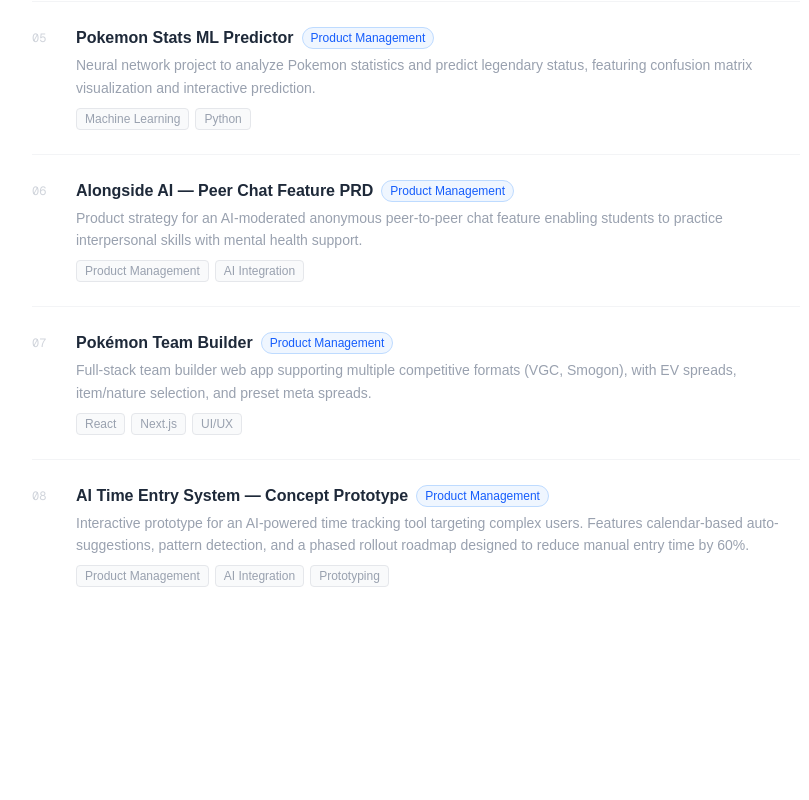
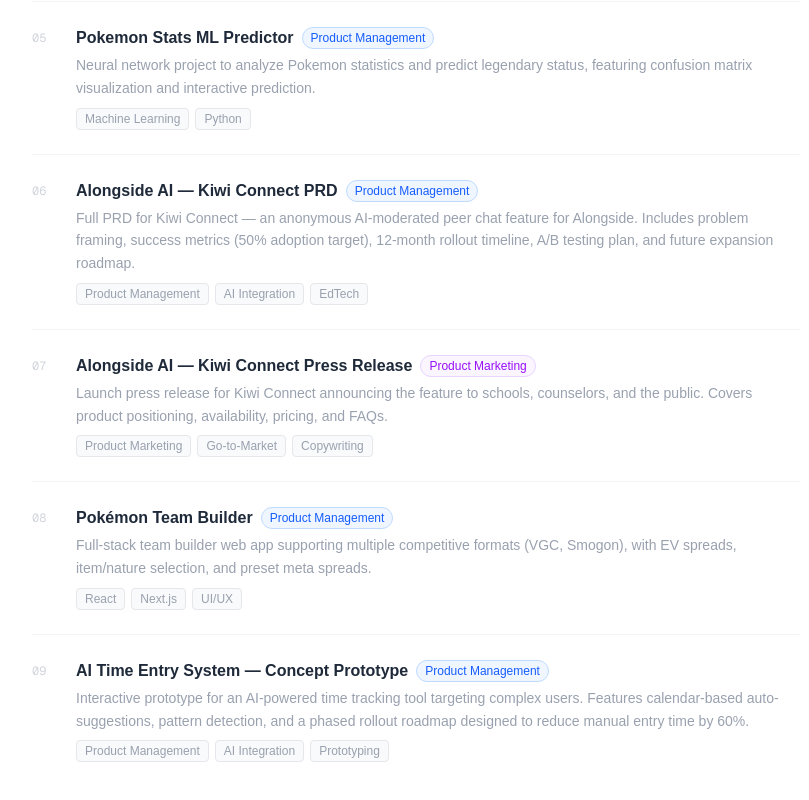
Before and after one commit to etonyao/etonyao.com, a Next.js app: page /projects in a window 1280 px wide. Shown: the part 872-1672 px from the top of the page, without its empty margins (224-1033 px from the left). Before the commit the page ends 1579 px from the top, so only its background shows below. Built offline with nearby package versions, Linux system fonts and the light colour scheme.

Commit message:
Add Alongside Kiwi Connect PRD and press release to projects backlog
Co-Authored-By: Claude Sonnet 4.6 <noreply@anthropic.com>

```diff
--- a/app/page.tsx
+++ b/app/page.tsx
@@ -378,7 +378,8 @@ export default function Home() {
                   'APASA Community Impact Program',
                   'Anthropogenic Climate Change Analysis',
                   'Pokemon Stats ML Predictor',
-                  'Alongside AI — Peer Chat Feature PRD',
+                  'Alongside AI — Kiwi Connect PRD',
+                  'Alongside AI — Kiwi Connect Press Release',
                   'Pokémon Team Builder',
                   'AI Time Entry System — Concept Prototype',
                   'Potion Problems — Game Marketing Campaign',
@@ -386,7 +387,8 @@ export default function Home() {
                   'APASA Community Impact Program',
                   'Anthropogenic Climate Change Analysis',
                   'Pokemon Stats ML Predictor',
-                  'Alongside AI — Peer Chat Feature PRD',
+                  'Alongside AI — Kiwi Connect PRD',
+                  'Alongside AI — Kiwi Connect Press Release',
                   'Pokémon Team Builder',
                   'AI Time Entry System — Concept Prototype',
                 ].map((project, i) => (
--- a/app/projects/page.tsx
+++ b/app/projects/page.tsx
@@ -30,10 +30,16 @@ const projects = [
     description: 'Neural network project to analyze Pokemon statistics and predict legendary status, featuring confusion matrix visualization and interactive prediction.',
   },
   {
-    title: 'Alongside AI — Peer Chat Feature PRD',
+    title: 'Alongside AI — Kiwi Connect PRD',
     category: 'Product Management',
-    tags: ['Product Management', 'AI Integration'],
-    description: 'Product strategy for an AI-moderated anonymous peer-to-peer chat feature enabling students to practice interpersonal skills with mental health support.',
+    tags: ['Product Management', 'AI Integration', 'EdTech'],
+    description: 'Full PRD for Kiwi Connect — an anonymous AI-moderated peer chat feature for Alongside. Includes problem framing, success metrics (50% adoption target), 12-month rollout timeline, A/B testing plan, and future expansion roadmap.',
+  },
+  {
+    title: 'Alongside AI — Kiwi Connect Press Release',
+    category: 'Product Marketing',
+    tags: ['Product Marketing', 'Go-to-Market', 'Copywriting'],
+    description: 'Launch press release for Kiwi Connect announcing the feature to schools, counselors, and the public. Covers product positioning, availability, pricing, and FAQs.',
   },
   {
     title: 'Pokémon Team Builder',
```
